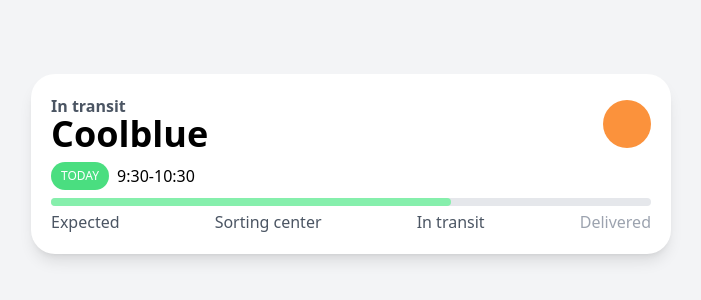
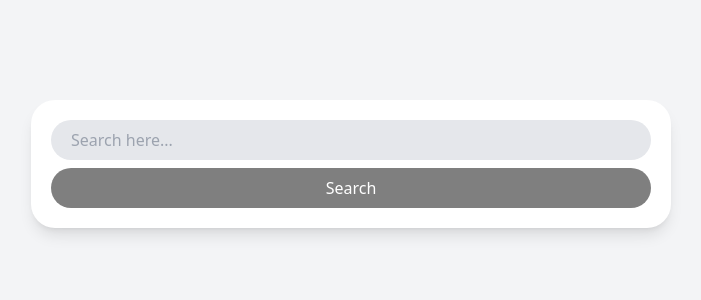
Before and after one commit to cornchiplick/carrot-market-reloaded, a Next.js app: page / in a window 1280 px wide. Shown: the part 236-536 px from the top of the page, without its empty margins (289-990 px from the left). Built offline with nearby package versions, Linux system fonts and the light colour scheme.

Commit message:
Fix: tailwind css 실제 적용

```diff
--- a/app/page.tsx
+++ b/app/page.tsx
@@ -1,39 +1,26 @@
 export default function Home() {
   return (
-    <main className="bg-gray-100 h-screen flex items-center justify-center p-5 dark:bg-gray-700">
-      <div className="bg-white shadow-lg p-5 rounded-3xl w-full max-w-screen-sm dark:bg-gray-600">
-        <div className="flex justify-between items-center">
-          <div className="flex flex-col">
-            <span className="text-gray-600 font-semibold -mb-1 dark:text-gray-300">
-              In transit
-            </span>
-            <span className="text-4xl font-semibold dark:text-white">
-              Coolblue
-            </span>
-          </div>
-          <div className="size-12 rounded-full bg-orange-400" />
-        </div>
-        <div className="my-2 flex items-center gap-2">
-          <span
-            className="bg-green-400 text-white
-          uppercase px-2.5 py-1.5 text-xs
-          font-medium rounded-full transition
-          hover:bg-green-500 hover:scale-125"
-          >
-            Today
-          </span>
-          <span className="dark:text-gray-100">9:30-10:30</span>
-        </div>
-        <div className="relative">
-          <div className="bg-gray-200 absolute rounded-full w-full h-2 " />
-          <div className="bg-green-300 absolute rounded-full w-2/3 h-2 " />
-        </div>
-        <div className="flex justify-between items-center mt-5 text-gray-600 dark:text-gray-300">
-          <span>Expected</span>
-          <span>Sorting center</span>
-          <span>In transit</span>
-          <span className="text-gray-400 dark:text-gray-500">Delivered</span>
-        </div>
+    <main className="bg-gray-100 h-screen flex items-center justify-center p-5 ">
+      <div className="bg-white shadow-lg p-5 rounded-3xl w-full max-w-screen-sm flex flex-col gap-2">
+        <input
+          className="w-full rounded-full h-10
+            bg-gray-200 pl-5 outline-none ring
+            ring-transparent focus:ring-orange-500 ring-offset-2
+            focus:ring-offset-2 transition-shadow
+            placeholder:text-red-600,
+            "
+          type="text"
+          placeholder="Search here..."
+        />
+        <button
+          className="bg-black bg-opacity-50 text-white py-2
+          rounded-full active:scale-90
+          transition-transform font-medium
+          outline-none
+          "
+        >
+          Search
+        </button>
       </div>
     </main>
   );
```
